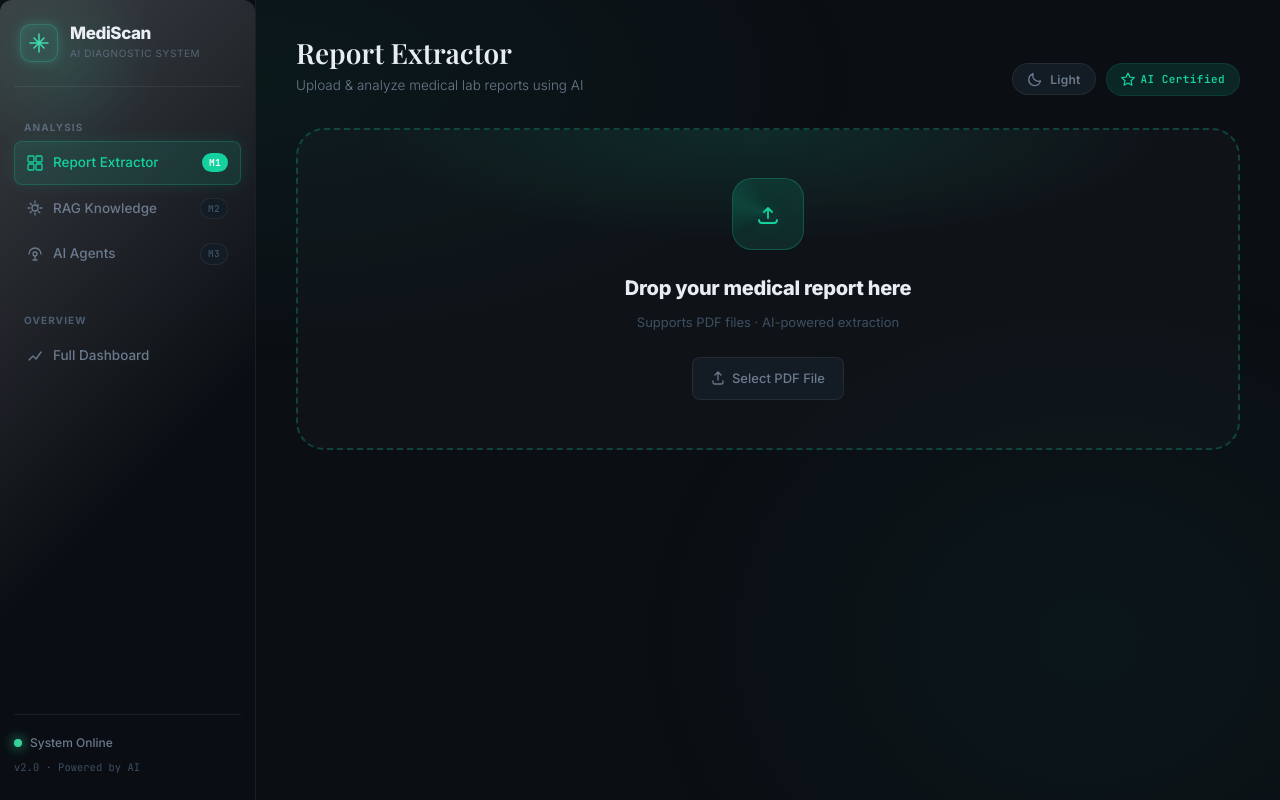
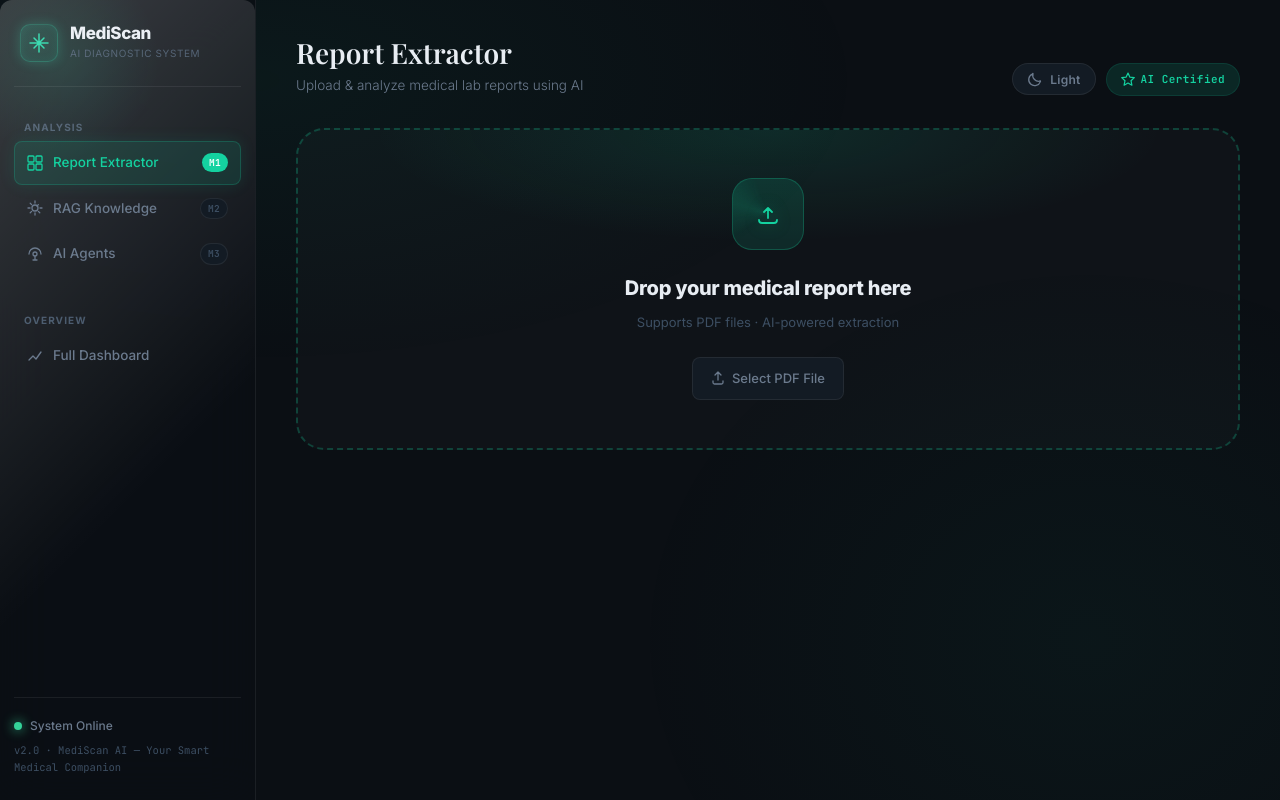
Before and after one commit to AJ-Devlopers/MediScan-AI, a FastAPI app: page / in a window 1280 px wide. Run offline with FastAPI, Linux system fonts and the light colour scheme.

Commit message:
Update Base.html

```diff
--- a/app/templates/base.html
+++ b/app/templates/base.html
@@ -81,7 +81,7 @@
                     <span class="status-dot"></span>
                     System Online
                 </div>
-                <p class="footer-note">v2.0 · Powered by AI</p>
+                <p class="footer-note">v2.0 · MediScan AI — Your Smart Medical Companion</p>
             </div>
         </div>
     </aside>
```
